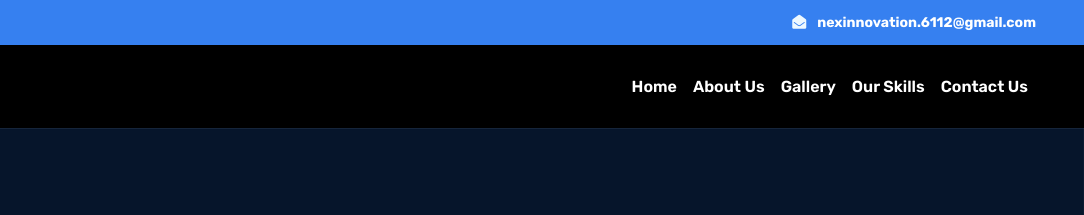
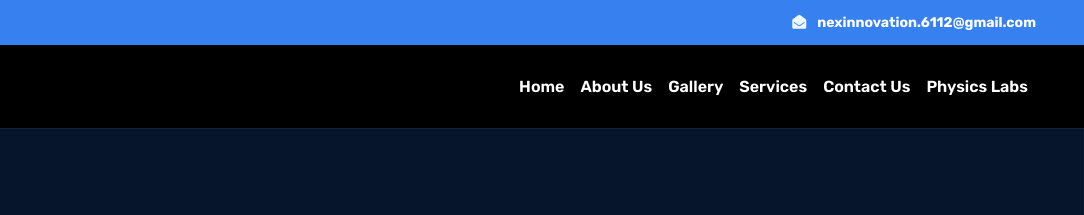
Before and after one commit to NexInnovation6112/NexInnovation-website-Main, a plain HTML site: page index.html in a window 1280 px wide. Shown: the top 215 px of the page, 196-1280 px from the left. Drawn offline with nearby package versions, Linux system fonts and the light colour scheme.

Commit message:
link added

```diff
--- a/index.html
+++ b/index.html
@@ -121,8 +121,9 @@
                     <a href="index.html" class="nav-item nav-link active">Home</a>
                     <a href="about.html" class="nav-item nav-link">About Us</a>
                     <a href="gallery.html" class="nav-item nav-link">Gallery</a>
-                    <a href="skills.html" class="nav-item nav-link">Our Skills</a>
+                    <a href="skills.html" class="nav-item nav-link">Services</a>
                     <a href="contact.html" class="nav-item nav-link">Contact Us</a>
+                    <a href="/practicals/index.html" class="nav-item nav-link">Physics Labs</a>
                 </div>
             </div>
         </nav>
```
